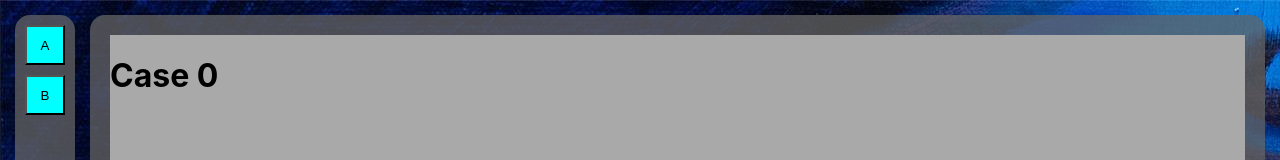
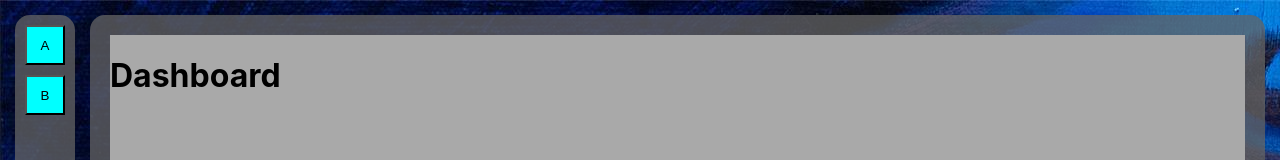
Before and after one commit to JacobZufall/serfe, a React (Create React App) app: page / in a window 1280 px wide. Shown: the top 160 px of the page. Built offline with nearby package versions, Linux system fonts and the light colour scheme.

Commit message:
Workspaces are now imported from separate files

```diff
--- a/src/App.tsx
+++ b/src/App.tsx
@@ -1,27 +1,29 @@
 import React, {useState} from "react";
+import Dashboard from "./workspaces/Dashboard";
+import TrialBalance from "./workspaces/TrialBalance";
 import "./App.css";
 
-function Workspace({newSelection}: {newSelection: number}) {
+function Workspace({newSelection}: {newSelection: number}): React.JSX.Element {
   // Each workspace should have its own case, which is imported from another file.
   switch (newSelection) {
     case 1:
       return (
-          <h1>Case 1</h1>
+          <TrialBalance />
       );
 
     // For safety, we'll default to the dashboard, which should be thought of as "case 0".
     default:
       return (
-          <h1>Case 0</h1>
+          <Dashboard />
       );
   }
 }
 
 // The main application.
-function App() {
+function App(): React.JSX.Element {
   const [selection, setSelection]: [number, (value: (((prevState: number) => number) | number)) => void] = useState(0);
 
-  function updateSelection(newSelection: number) {
+  function updateSelection(newSelection: number): void {
     setSelection(newSelection);
   }
 
--- /dev/null
+++ b/src/workspaces/Dashboard.tsx
@@ -0,0 +1,9 @@
+import React from "react"
+
+function Dashboard(): React.JSX.Element {
+    return (
+      <h1>Dashboard</h1>
+    );
+}
+
+export default Dashboard;
--- /dev/null
+++ b/src/workspaces/TrialBalance.tsx
@@ -0,0 +1,10 @@
+import React from "react"
+
+// I don't know if this will be a trial balance yet, but it can be refactored.
+function TrialBalance(): React.JSX.Element {
+    return (
+        <h1>TrialBalance</h1>
+    );
+}
+
+export default TrialBalance;
```
